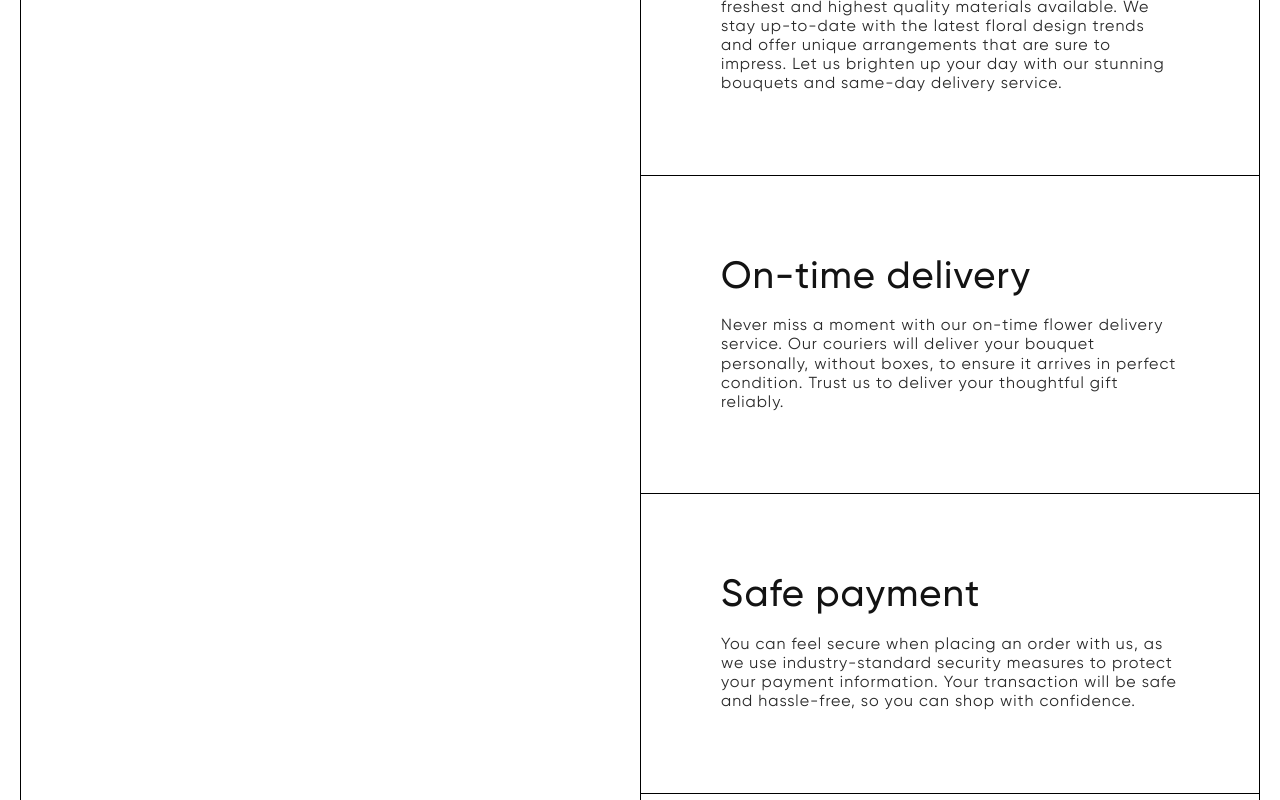
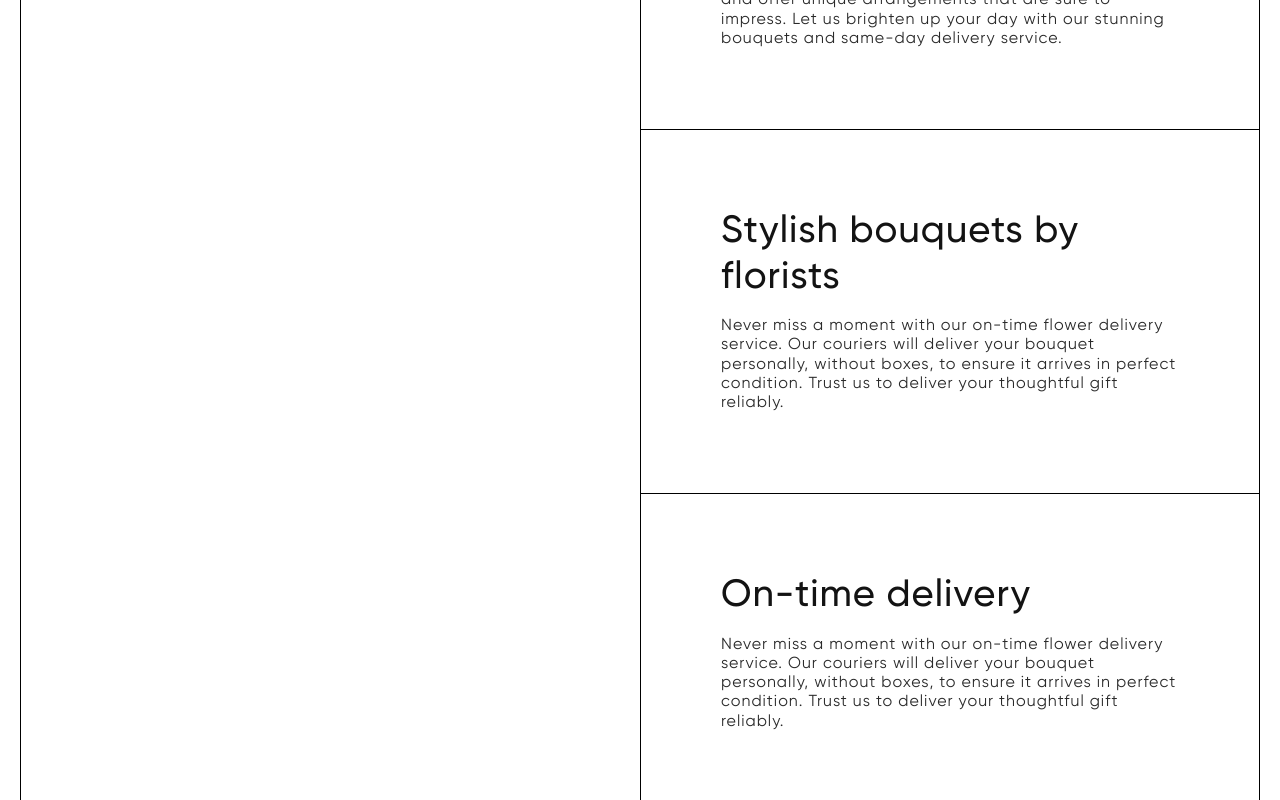
Before and after one commit to Istiniel/eCommerce, a React (Vite) app: page / in a window 1280 px wide. Shown: the part 360-1160 px from the top of the page. Built offline with nearby package versions, Linux system fonts and the light colour scheme.

Commit message:
refactor: insert BlockInfo components

```diff
--- a/src/pages/Main/Main.module.scss
+++ b/src/pages/Main/Main.module.scss
@@ -22,18 +22,6 @@
   }
 }
 
-.block {
-  padding: 80px;
-
-  &:not(:last-child) {
-    border-bottom: 1px solid $color-neutral-1000;
-  }
-
-  @include maxWidth(xSmall) {
-    padding: 40px 16px;
-  }
-}
-
 .title {
   @include font-style('Gilroy', 50px, $color-neutral-900, 600);
   line-height: 120%;
@@ -44,20 +32,3 @@
     padding: 40px 16px;
   }
 }
-
-.blockTitle {
-  @include font-style('Gilroy', 38px, $color-neutral-900, 500);
-  line-height: 120%;
-  margin-bottom: 16px;
-
-  @include maxWidth(xSmall) {
-    font-size: 24px;
-    text-align: center;
-  }
-}
-
-.blockText {
-  @include font-style('Gilroy', 16px, $color-neutral-900);
-  line-height: 120%;
-  opacity: 90%;
-}
--- a/src/pages/Main/index.tsx
+++ b/src/pages/Main/index.tsx
@@ -1,4 +1,39 @@
 import styles from './Main.module.scss';
+import BlockInfo from '../../shared/ui/blockInfo';
+
+const data = [
+  {
+    title: 'Why choose us ?',
+    text: `At our floral studio, our professional florists craft the most elegant and stylish
+            bouquets using only the freshest and highest quality materials available. We stay
+            up-to-date with the latest floral design trends and offer unique arrangements that are
+            sure to impress. Let us brighten up your day with our stunning bouquets and same-day
+            delivery service.`,
+  },
+
+  {
+    title: 'Stylish bouquets by florists',
+    text: `Never miss a moment with our on-time flower delivery service. Our couriers will deliver
+            your bouquet personally, without boxes, to ensure it arrives in perfect condition. Trust
+            us to deliver your thoughtful gift reliably.`,
+  },
+
+  {
+    title: 'On-time delivery',
+    text: `Never miss a moment with our on-time flower delivery service. Our couriers will deliver
+            your bouquet personally, without boxes, to ensure it arrives in perfect condition. Trust
+            us to deliver your thoughtful gift reliably.`,
+  },
+
+  {
+    title: 'Subscription by your needs',
+    text: `With our subscription service tailored to your specific needs, you can enjoy the
+            convenience of having beautiful bouquets delivered straight to your door at regular
+            intervals. Our flexible service is perfect for busy individuals or those who want to
+            ensure they always have fresh flowers on hand. You&apos;ll save time and money with this
+            hassle-free solution to your floral needs.`,
+  },
+];
 
 const Main = () => {
   return (
@@ -7,42 +42,9 @@ const Main = () => {
         <h2 className={styles.title}>Why choose us ?</h2>
       </div>
       <div className={styles.column}>
-        <div className={styles.block}>
-          <h3 className={styles.blockTitle}>Stylish bouquets by florists</h3>
-          <p className={styles.blockText}>
-            At our floral studio, our professional florists craft the most elegant and stylish
-            bouquets using only the freshest and highest quality materials available. We stay
-            up-to-date with the latest floral design trends and offer unique arrangements that are
-            sure to impress. Let us brighten up your day with our stunning bouquets and same-day
-            delivery service.
-          </p>
-        </div>
-        <div className={styles.block}>
-          <h3 className={styles.blockTitle}>On-time delivery</h3>
-          <p className={styles.blockText}>
-            Never miss a moment with our on-time flower delivery service. Our couriers will deliver
-            your bouquet personally, without boxes, to ensure it arrives in perfect condition. Trust
-            us to deliver your thoughtful gift reliably.
-          </p>
-        </div>
-        <div className={styles.block}>
-          <h3 className={styles.blockTitle}>Safe payment</h3>
-          <p className={styles.blockText}>
-            You can feel secure when placing an order with us, as we use industry-standard security
-            measures to protect your payment information. Your transaction will be safe and
-            hassle-free, so you can shop with confidence.
-          </p>
-        </div>
-        <div className={styles.block}>
-          <h3 className={styles.blockTitle}>Subscription by your needs</h3>
-          <p className={styles.blockText}>
-            With our subscription service tailored to your specific needs, you can enjoy the
-            convenience of having beautiful bouquets delivered straight to your door at regular
-            intervals. Our flexible service is perfect for busy individuals or those who want to
-            ensure they always have fresh flowers on hand. You&apos;ll save time and money with this
-            hassle-free solution to your floral needs.
-          </p>
-        </div>
+        {data.map((item) => (
+          <BlockInfo title={item.title} text={item.text} />
+        ))}
       </div>
     </section>
   );
```
